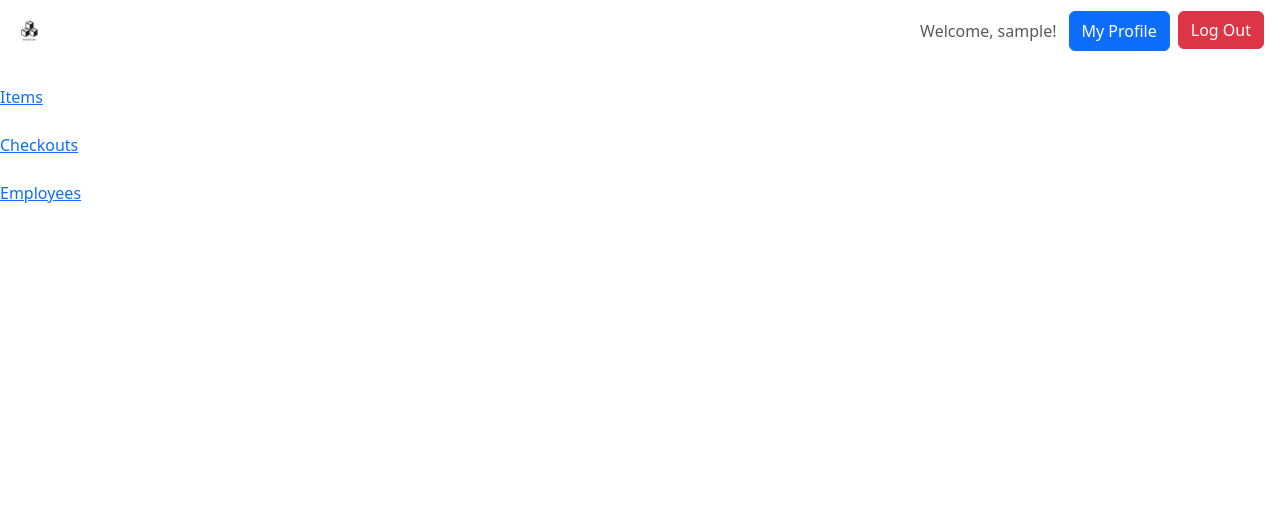
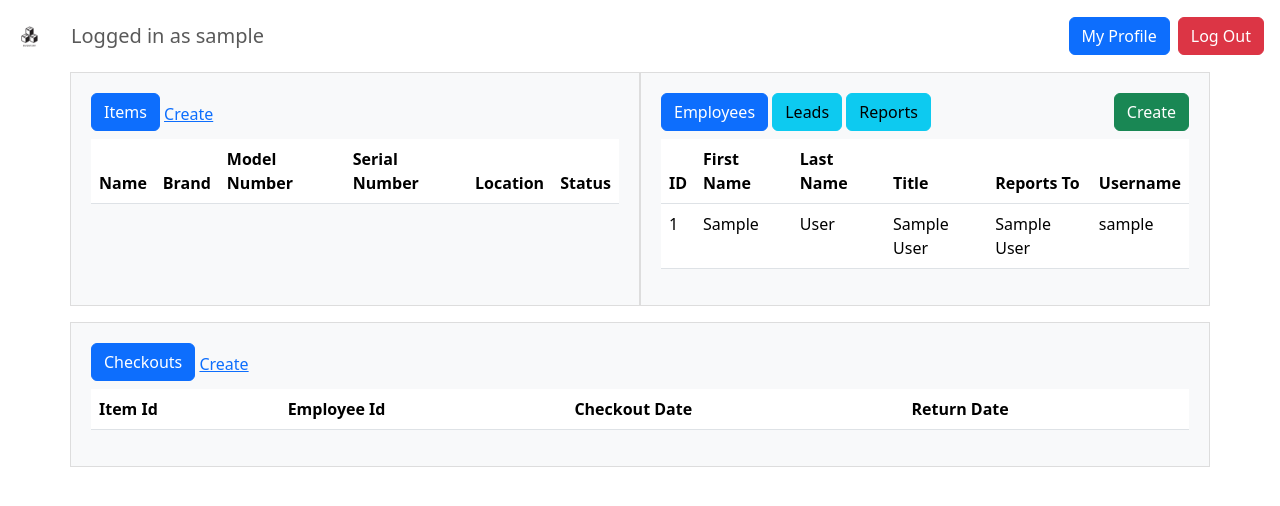
Before and after one commit to Teknicallity/Comp405-Inventory, a Flask app: page /employees/ in a window 1280 px wide. Shown: the top 506 px of the page. Run offline with Flask 3, Linux system fonts and the light colour scheme; the visitor is signed in with stand-in values (Sample User, id 1); tables that the repository leaves empty hold one stand-in row (values such as "Sample post"); lists and menus that the app fills with data are empty; some libraries are stand-ins or nearby versions.

Commit message:
Created bootstrap cols to display Items, Employees, Checkouts.

```diff
--- a/app/templates/home.html
+++ b/app/templates/home.html
@@ -10,8 +10,11 @@
     <header>
         <nav class="navbar navbar-expand-lg bg-white">
             <div class="container-fluid">
-                <a class="navbar-brand" href="/">
+                <a class="navbar-brand d-flex align-items-center" href="/">
                     <img src="{{ url_for('static', filename='images/inventory-logo.jpg') }}" alt="logo" class="img-fluid" style="width: 35px; height: 35px;">
+                    {% if current_user.is_authenticated %}
+                        <span class="navbar-text mx-4">Logged in as {{ current_user.username }}</span>
+                    {% endif %}
                 </a>
                 <button class="navbar-toggler" type="button" data-bs-toggle="collapse" data-bs-target="#navbarNavAltMarkup" aria-controls="navbarNavAltMarkup" aria-expanded="false" aria-label="Toggle navigation">
                     <span class="navbar-toggler-icon"></span>
@@ -19,7 +22,6 @@
                 <div class="collapse navbar-collapse justify-content-end" id="navbarNavAltMarkup">
                     <div class="navbar-nav">
                         {% if current_user.is_authenticated %}
-                            <span class="navbar-text mx-2">Welcome, {{ current_user.username }}!</span>
                             <button type="button" class="btn btn-primary mx-1" onclick="window.location.href='/myProfile'">My Profile</button>
                             <form action="{{ url_for('auth.logout') }}" method="post" class="d-inline">
                                 <input type="hidden" name="csrf_token" value="{{ csrf_token() }}"/>
@@ -35,10 +37,112 @@
         </nav>
     </header>
     {% block main %}
-        <br>
-        <a href="{{ url_for('main.all_items') }}">Items</a><br>
-        <a href="{{ url_for('main.all_checkouts') }}">Checkouts</a><br>
-        <a href="{{ url_for('main.all_employees') }}">Employees</a><br>
+        <div class="container">
+            <div class="row">
+                <div class="col-md-6" style="border: 1px solid #ddd; padding: 20px; background-color: #f8f9fa;">
+                    <a href="{{ url_for('main.all_items') }}" class="btn btn-primary btn-block mb-2">Items</a>
+                    {% if current_user.is_authenticated %}
+                        <a href="{{ url_for('main.create_item') }}">Create</a>
+                    {% endif %}
+                    <div class="table-responsive">
+                        <table class="table table-hover">
+                            <thead>
+                                <tr>
+                                    <th>Name</th>
+                                    <th>Brand</th>
+                                    <th>Model Number</th>
+                                    <th>Serial Number</th>
+                                    <th>Location</th>
+                                    <th>Status</th>
+                                </tr>
+                            </thead>
+                            <tbody>
+                                {% for item in items %}
+                                <tr onclick="window.location.href='{{ url_for('main.item_details', item_id=item.item_id) }}';">
+                                    <td>{{ item.name }}</td>
+                                    <td>{{ item.brand }}</td>
+                                    <td>{{ item.model }}</td>
+                                    <td>{{ item.serial }}</td>
+                                    <td>{{ item.location_id }}</td>
+                                    <td>{{ item.status_id }}</td>
+                                </tr>
+                                {% endfor %}
+                            </tbody>
+                        </table>
+                    </div>
+                </div>
+                <div class="col-md-6" style="border: 1px solid #ddd; padding: 20px; background-color: #f8f9fa;">
+                    <div class="d-flex justify-content-between mb-2">
+                        <div>
+                            <a href="{{ url_for('main.all_employees') }}" class="btn btn-primary">Employees</a>
+                            <a href="{{ url_for('main.filter_employees', filter='leads') }}" class="btn btn-info">Leads</a>
+                            <a href="{{ url_for('main.filter_employees', filter='reports') }}" class="btn btn-info">Reports</a>
+                        </div>
+                        <div>
+                            {% if current_user.is_authenticated and current_user.is_admin %}
+                                <a href="{{ url_for('main.create_employee') }}" class="btn btn-success">Create</a>
+                            {% endif %}
+                        </div>
+                    </div>
+                    <div class="table-responsive">
+                        <table class="table table-hover">
+                            <thead>
+                                <tr>
+                                    <th>ID</th>
+                                    <th>First Name</th>
+                                    <th>Last Name</th>
+                                    <th>Title</th>
+                                    <th>Reports To</th>
+                                    <th>Username</th>
+                                </tr>
+                            </thead>
+                            <tbody>
+                                {% for employee in employees %}
+                                <tr onclick="window.location.href='{{ url_for('main.employee_details', employee_id=employee.employee_id) }}';">
+                                    <td>{{ employee.employee_id }}</td>
+                                    <td>{{ employee.first_name }}</td>
+                                    <td>{{ employee.last_name }}</td>
+                                    <td>{{ employee.title }}</td>
+                                    <td>{{ employee.reports_to_name }}</td>
+                                    <td>{{ employee.username }}</td>
+                                </tr>
+                                {% endfor %}
+                            </tbody>
+                        </table>
+                    </div>
+                </div>
+            </div>
+            <div class="row mt-3">
+                <div class="col-md-12" style="border: 1px solid #ddd; padding: 20px; background-color: #f8f9fa;">
+                    <a href="{{ url_for('main.all_checkouts') }}" class="btn btn-primary btn-block mb-2">Checkouts</a>
+                    {% if current_user.is_authenticated %}
+                        <a href="{{ url_for('main.create_checkout') }}">Create</a>
+                    {% endif %}
+                    <div class="table-responsive">
+                        <table class="table table-hover">
+                            <thead>
+                                <tr>
+                                    <th>Item Id</th>
+                                    <th>Employee Id</th>
+                                    <th>Checkout Date</th>
+                                    <th>Return Date</th>
+                                </tr>
+                            </thead>
+                            <tbody>
+                                {% for checkout in checkouts %}
+                                <tr onclick="window.location.href='{{ url_for('main.checkout_details', checkout_id=checkout.checkout_id) }}';">
+                                    <td>{{ checkout.item_id }}</td>
+                                    <td>{{ checkout.employee_id }}</td>
+                                    <td>{{ checkout.checkout_date }}</td>
+                                    <td>{{ checkout.returned_date }}</td>
+                                </tr>
+                                {% endfor %}
+                            </tbody>
+                        </table>
+                    </div>
+                </div>
+            </div>
+        </div>
     {% endblock %}
     <script src="https://cdn.jsdelivr.net/npm/bootstrap@5.3.3/dist/js/bootstrap.bundle.min.js" integrity="sha384-YvpcrYf0tY3lHB60NNkmXc5s9fDVZLESaAA55NDzOxhy9GkcIdslK1eN7N6jIeHz" crossorigin="anonymous"></script>
 </body>
```
